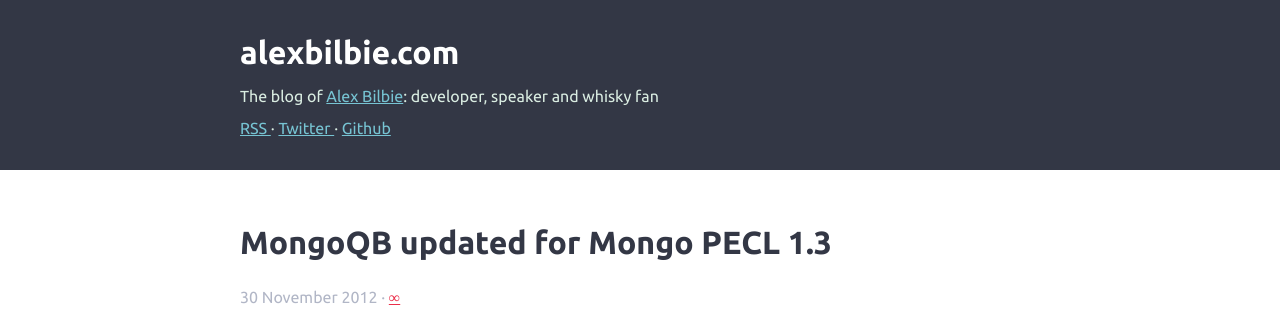
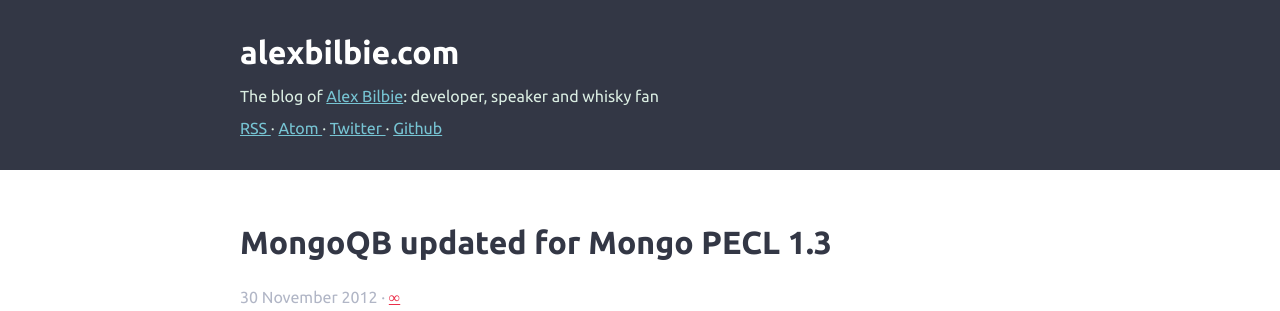
Before and after one commit to alexbilbie/alexbilbie.github.com, a Jekyll site: the page built from index.html, in a window 1280 px wide and 900 px high. Shown: the top 311 px of the window. Built offline with Jekyll 4.4.1, drawn with Linux system fonts in a browser that asks for light colours; the list of posts is cut into pages by our own code.

Commit message:
Updated RSS link to point to new RSS feed; added Atom link

```diff
--- a/_layouts/layout.html
+++ b/_layouts/layout.html
@@ -26,8 +26,12 @@
                     The blog of <a href="/about/">Alex Bilbie</a>: developer, speaker and whisky fan
                 </p>
                 <p>
+                    <a href="/rss.xml">
+                        RSS
+                    </a>
+                    &middot;
                     <a href="/atom.xml">
-                        RSS
+                        Atom
                     </a>
                     &middot;
                     <a href="https://twitter.com/alexbilbie">
```
